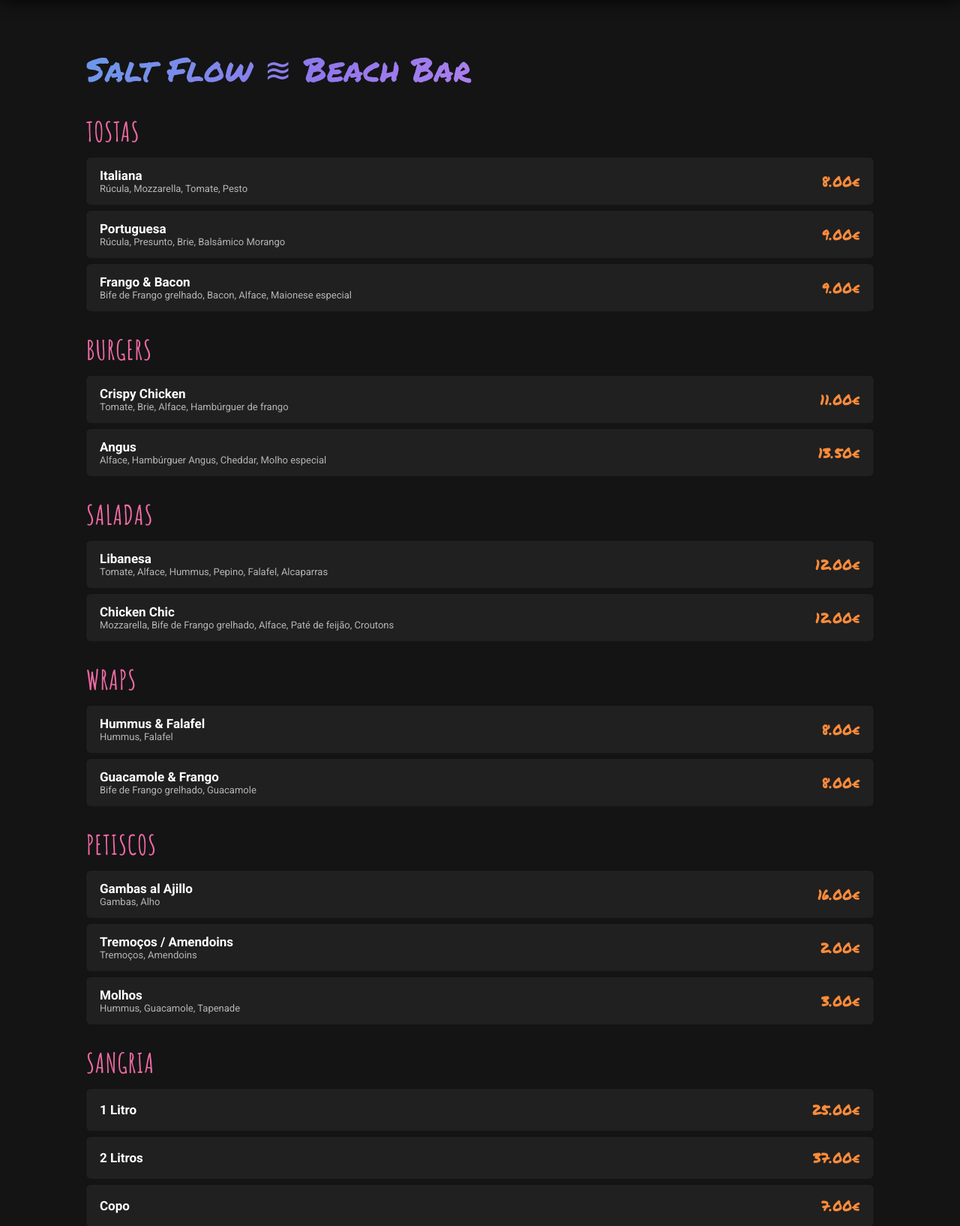
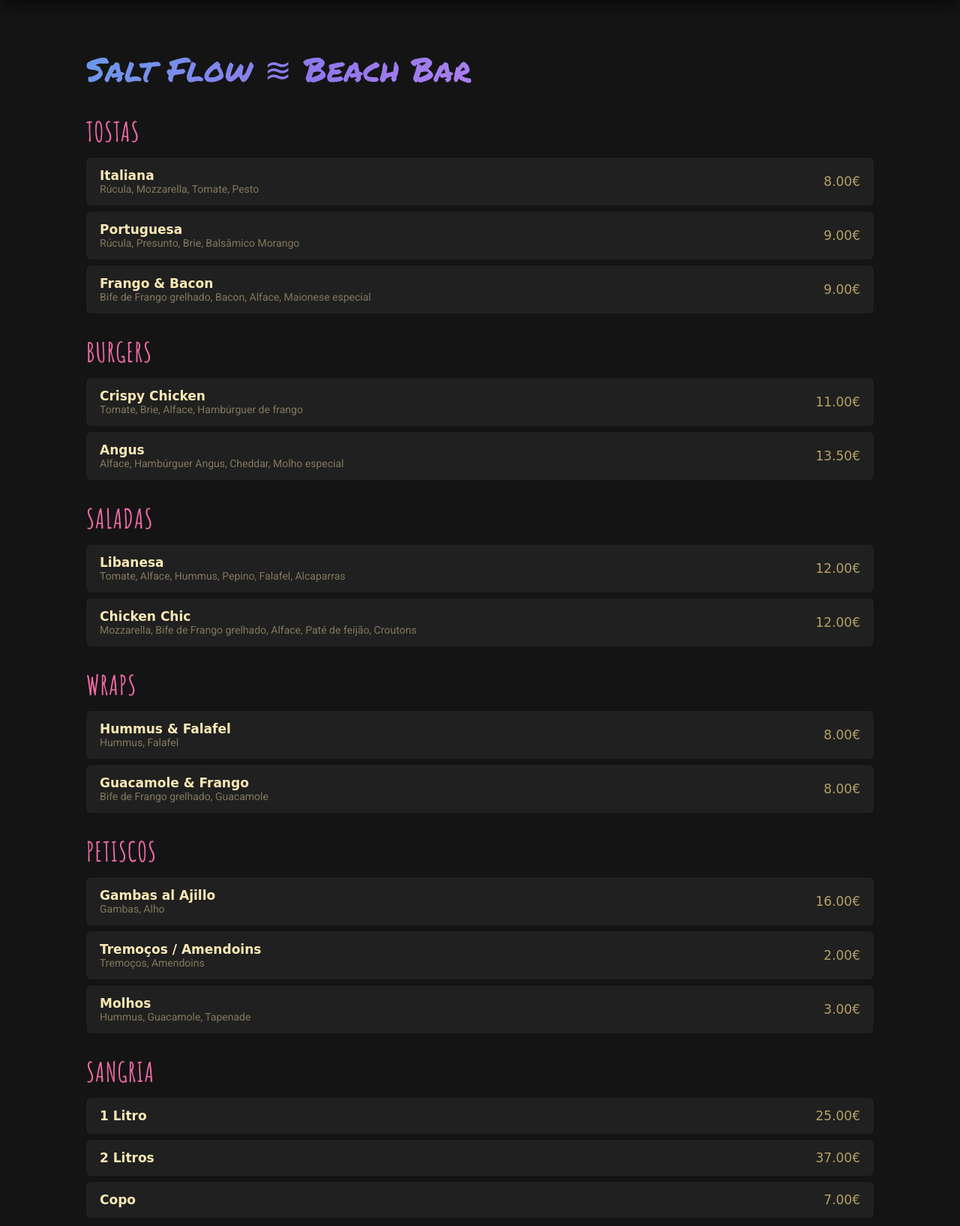
Before and after one commit to martimsa/pap-att, a PHP site: page / in a window 1280 px wide. Shown: the part 97-1732 px from the top of the page at 75% size. Run offline with PHP 8.4, Linux system fonts and the light colour scheme; data comes from the database, SQL or seed files in the repository.

Commit message:
atualizar nomes de produtos no script SQL e ajustar estilos no CSS

```diff
--- a/saltflow_db.sql
+++ b/saltflow_db.sql
@@ -143,7 +143,7 @@ INSERT INTO products (id, category_id, name, description, price, is_active) VALU
 (43, 10, 'Bottle 0.5L', '', 1.80, 1),
 (44, 10, 'Pedras', '', 2.00, 1),
 (45, 11, 'Coffee', '', 1.20, 1),
-(46, 12, 'Glass of wine', '', 5.00, 1);
+(46, 12, 'Copo de vinho', '', 5.00, 1);
 
 -- Ligações Ingredientes
 INSERT INTO product_ingredients (product_id, ingredient_id) VALUES
--- a/style.css
+++ b/style.css
@@ -227,11 +227,13 @@ header.scrolled .nav-bar {
 .item-name {
   font-weight: 700;
   font-size: 17px;
+  font-family: cursive;
+  color: #FAE8B4;
 }
 
 .item-desc {
-  font-size: 13px;
-  color: #b5b5b5;
+  font-size: 14px;
+  color: #80775C;
 }
 
 .actions {
@@ -242,9 +244,9 @@ header.scrolled .nav-bar {
 }
 
 .price {
-  font-family: 'Permanent Marker', cursive;
-  font-size: 19px;
-  color: #ff8c3a;
+  font-family: cursive;
+  font-size: 17px;
+  color: #B4A064;
 }
 
 .btn-pedir {
```
